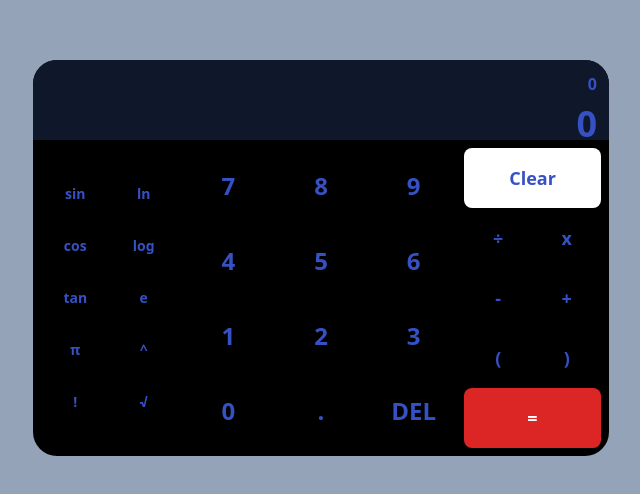
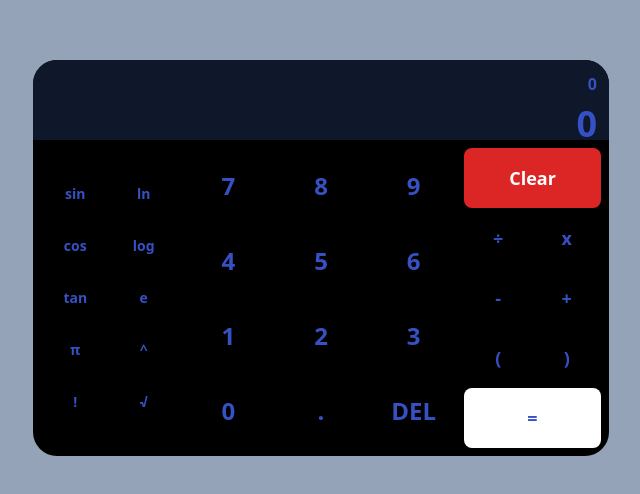
Before and after one commit to mbianou-bradon/iknite-Ex5-calculator, a website: page public/index.html in a window 1280 px wide. Shown: the part 142-636 px from the top of the page, without its empty margins (319-959 px from the left). Drawn offline with Linux system fonts and the light colour scheme.

Commit message:
changed clear and equalto button

```diff
--- a/public/index.html
+++ b/public/index.html
@@ -50,14 +50,14 @@
                 </div>
 
                 <div class="basic-operations col-span-3 row-span-5 grid grid-cols-2 grid-rows-5 text-lg">
-                    <button id="clear" class="col-span-2 bg-white">Clear</button>
+                    <button id="clear" class="col-span-2 text-white bg-red-600">Clear</button>
                     <button data-operation="/">÷</button>
                     <button data-operation="*">x</button>
                     <button data-operation="-">-</button>
                     <button data-operation="+">+</button>
                     <button>(</button>
                     <button>)</button>
-                    <button id="equal" class="col-span-2 row-start-5 row-end-5 bg-red-600">=</button>
+                    <button id="equal" class="col-span-2 row-start-5 row-end-5 bg-white">=</button>
                 </div>
             </div>
         </div>
--- a/src/input.css
+++ b/src/input.css
@@ -18,5 +18,5 @@
 
 
 #equal {
-    @apply px-2 py-2 md:px-8 md:py-3 text-white hover:bg-slate-900 rounded-lg;
+    @apply px-2 py-2 md:px-8 md:py-3 hover:bg-slate-900 rounded-lg;
 }
```
Also changed, not shown: public/main.css.
